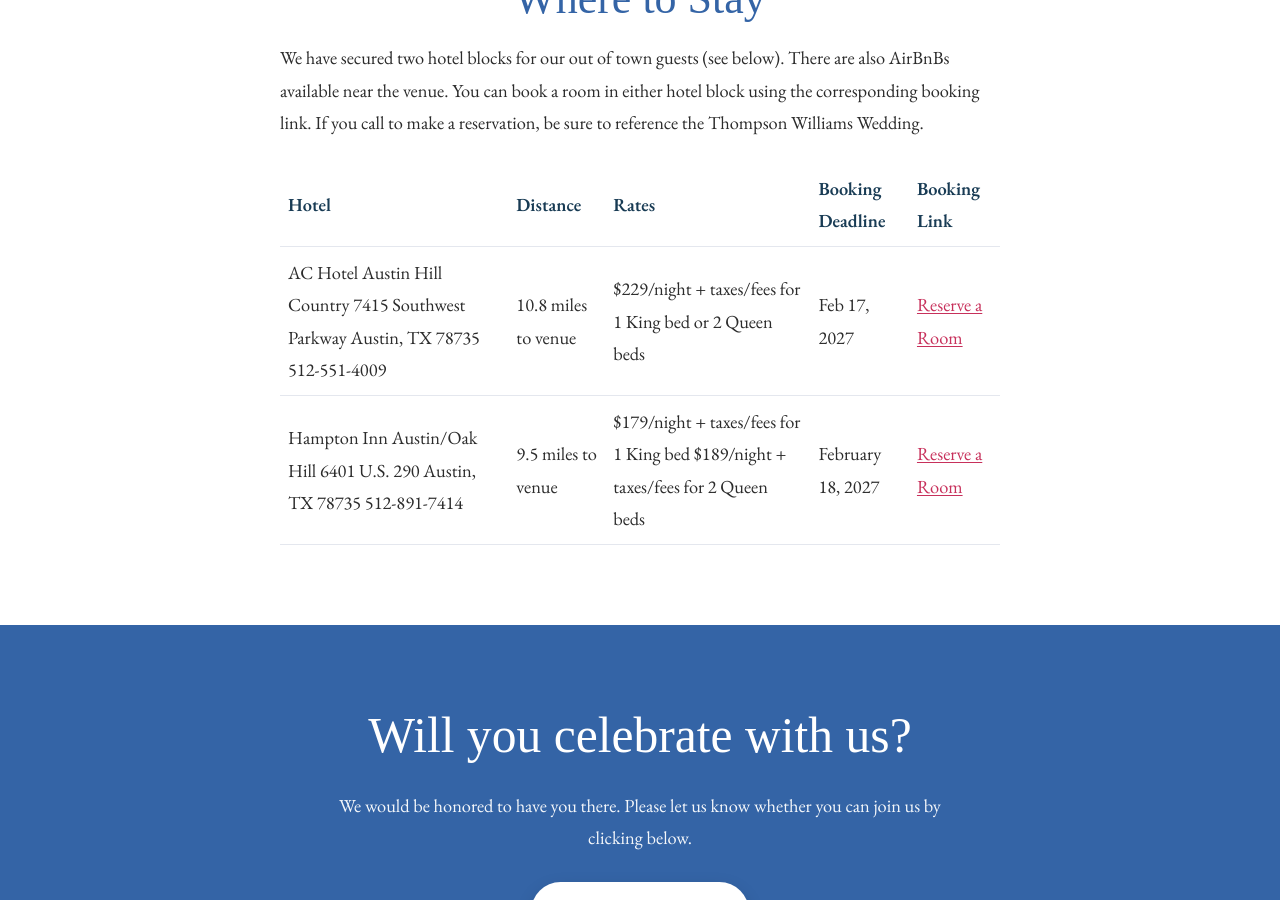
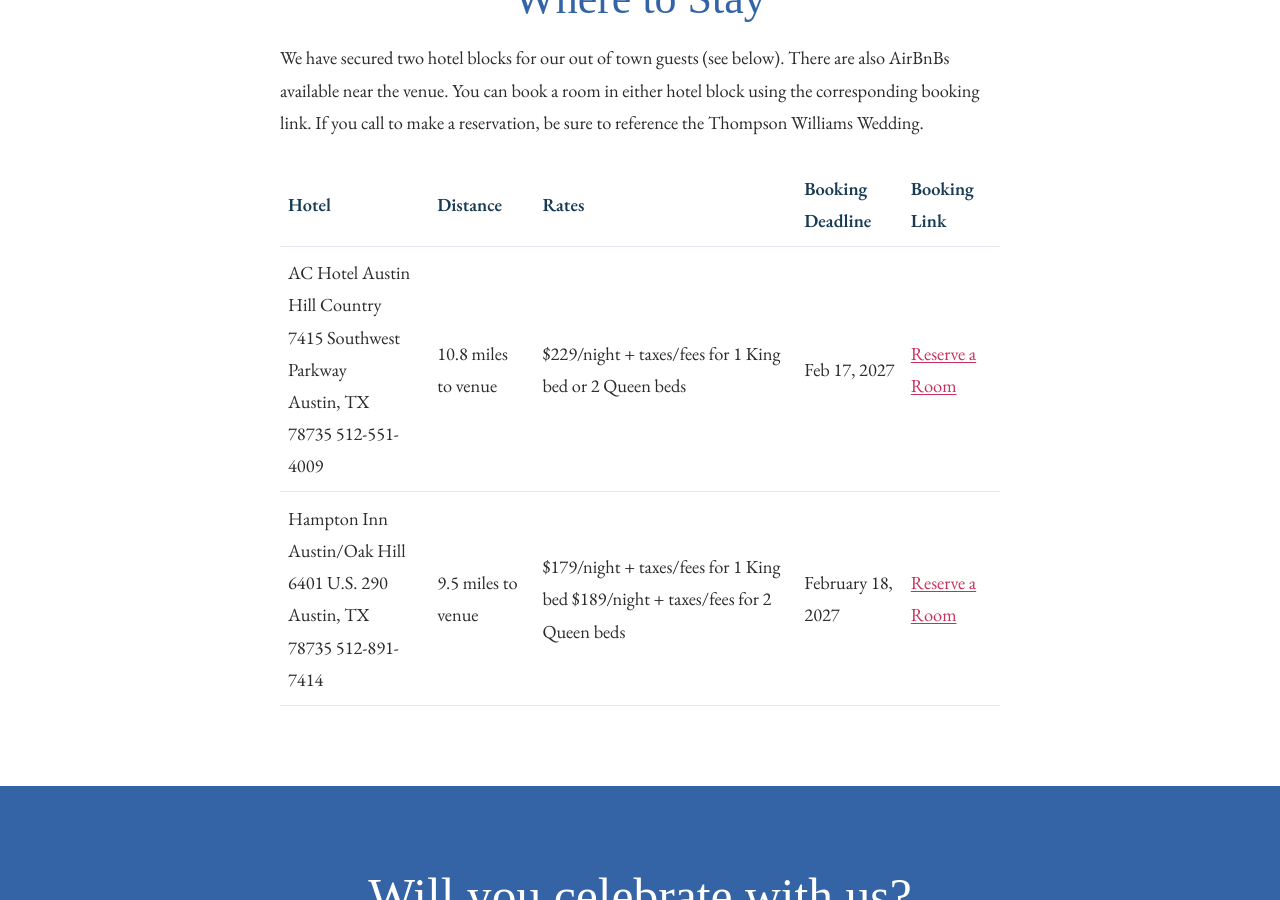
Before and after one commit to bjw7654/wedding-website, a Jekyll site: the page built from travel.md, in a window 1280 px wide and 900 px high, scrolled down 1131 px. Built offline with Jekyll 4.4.1, drawn with Linux system fonts in a browser that asks for light colours; some web fonts are replaced.

```diff
--- a/travel.md
+++ b/travel.md
@@ -21,5 +21,5 @@ We have secured two hotel blocks for our out of town guests (see below). There a
 
 | Hotel | Distance | Rates | Booking Deadline | Booking Link
 | ----- | -------- | ----- |----------------- | ------------ |
-| AC Hotel Austin Hill Country 7415 Southwest Parkway Austin, TX 78735 512-551-4009 | 10.8 miles to venue | $229/night + taxes/fees for 1 King bed or 2 Queen beds | Feb 17, 2027 | [Reserve a Room](https://www.marriott.com/event-reservations/reservation-link.mi?id=1781805245615&key=GRP&app=resvlink&_branch_match_id=1295760792521501551&_branch_referrer=H4sIAAAAAAAAA8soKSkottLXTywo0MtNLCrKzC8p0UvOz9UvSi0uy0wtN7IHytiCODmZedlqmSm2huYWhhYGpkYmpmaGpmrZqZW27kEBanVFqWmpQO156fFJRfnlxalFts4ZRfm5qQCmQFIDYQAAAA%3D%3D) |
-| Hampton Inn Austin/Oak Hill 6401 U.S. 290 Austin, TX 78735 512-891-7414 | 9.5 miles to venue | $179/night + taxes/fees for 1 King bed $189/night + taxes/fees for 2 Queen beds | February 18, 2027 | [Reserve a Room](https://www.hilton.com/en/attend-my-event/thompsonwilliamswedding2027/) |
+| AC Hotel Austin Hill Country<br>7415 Southwest Parkway<br>Austin, TX <br> 78735 512-551-4009 | 10.8 miles to venue | $229/night + taxes/fees for 1 King bed or 2 Queen beds | Feb 17, 2027 | [Reserve a Room](https://www.marriott.com/event-reservations/reservation-link.mi?id=1781805245615&key=GRP&app=resvlink&_branch_match_id=1295760792521501551&_branch_referrer=H4sIAAAAAAAAA8soKSkottLXTywo0MtNLCrKzC8p0UvOz9UvSi0uy0wtN7IHytiCODmZedlqmSm2huYWhhYGpkYmpmaGpmrZqZW27kEBanVFqWmpQO156fFJRfnlxalFts4ZRfm5qQCmQFIDYQAAAA%3D%3D) |
+| Hampton Inn Austin/Oak Hill<br>6401 U.S. 290<br>Austin, TX<br>78735 512-891-7414 | 9.5 miles to venue | $179/night + taxes/fees for 1 King bed $189/night + taxes/fees for 2 Queen beds | February 18, 2027 | [Reserve a Room](https://www.hilton.com/en/attend-my-event/thompsonwilliamswedding2027/) |
```
